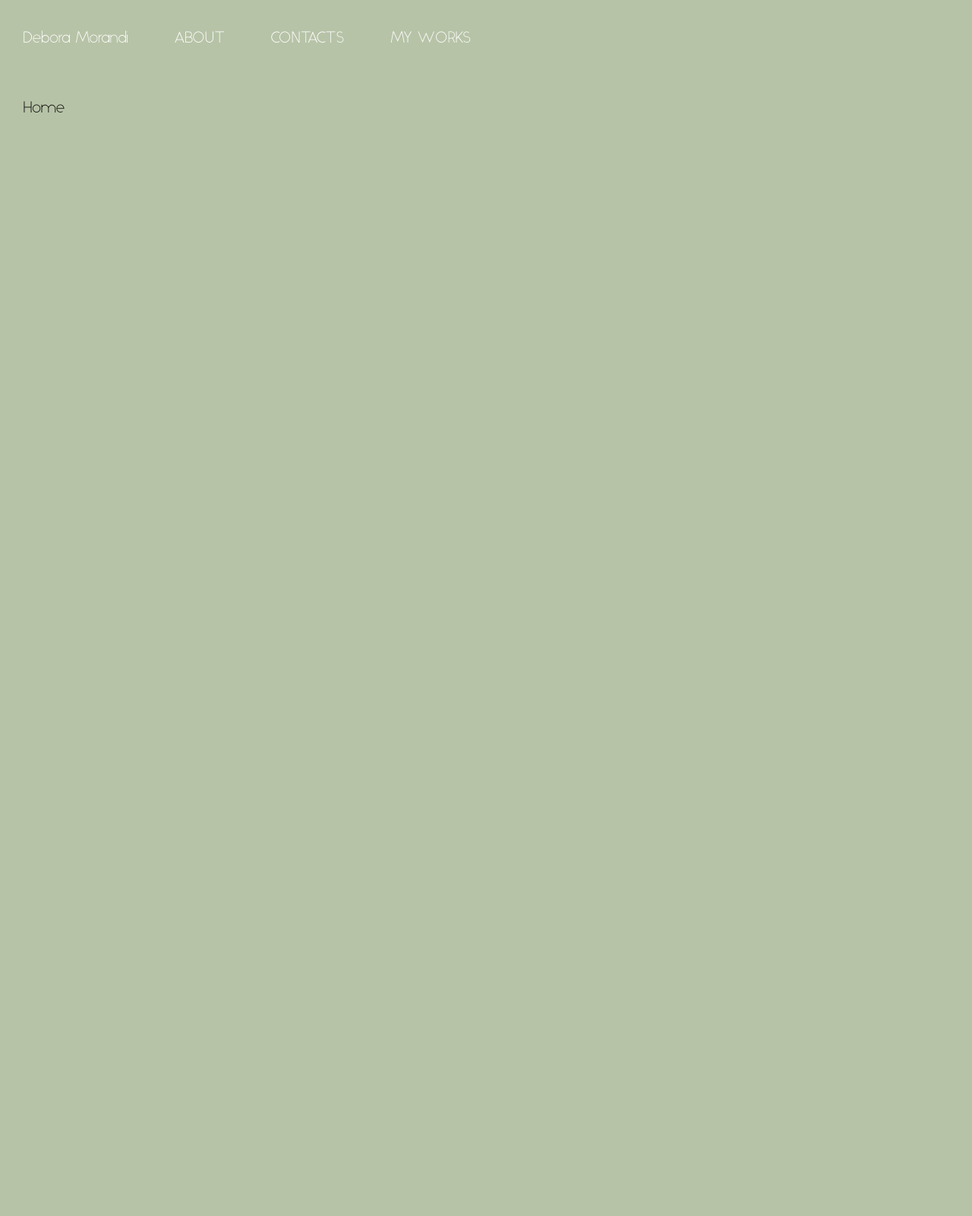
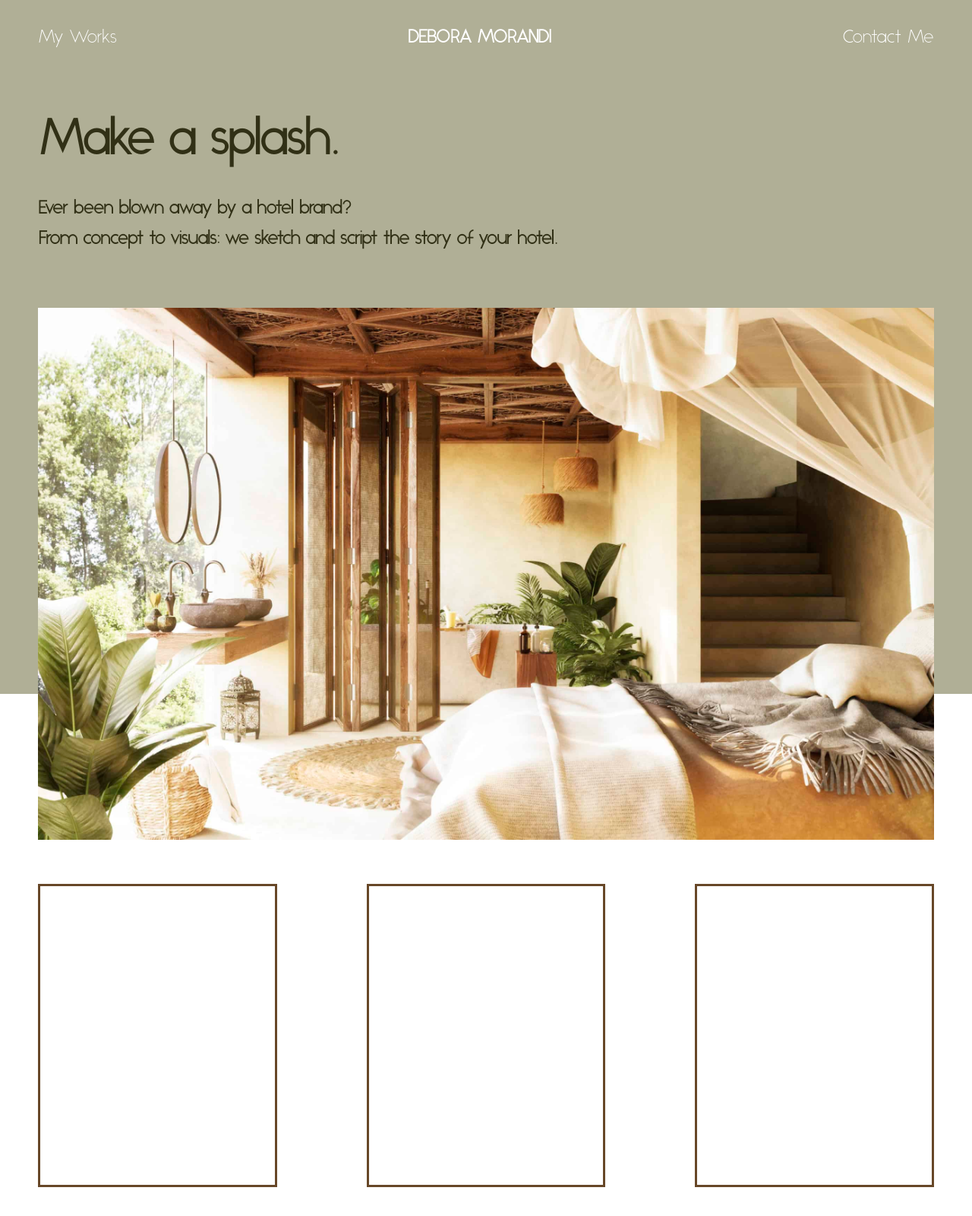
Before and after one commit to FloatIndex/react-enrichment, a React app: page / in a window 1280 px wide. Shown: the top 1600 px of the page at 76% size. Before the commit the page ends 800 px from the top, so only its background shows below. Built offline with nearby package versions, Linux system fonts and the light colour scheme.

Commit message:
update develop skeleton - create first homepage structure

```diff
--- /dev/null
+++ b/src/Assets/sass/partials/_common.scss
@@ -0,0 +1,39 @@
+@import "../variables.scss";
+
+@font-face {
+    font-family: "Alcubierre";
+    src: url(../fonts/Alcubierre.otf) format("opentype");
+}
+
+html {
+
+    body {
+        font-family: "Alcubierre";
+        font-size: 1.5rem;
+        box-sizing: border-box;
+        margin: 0;
+        padding: 0;
+        color: $secondary;
+
+        ul {
+            margin: 0;
+            padding: 0;
+            list-style-type: none;
+        }
+
+        a {
+            text-decoration: none;
+            color: inherit;
+        }
+
+        h1,
+        h2,
+        h3,
+        h4,
+        h5,
+        h6 {
+            margin: 0;
+        }
+
+    }
+}
--- a/src/sass/partials/_footer.scss
+++ b/src/Assets/sass/partials/_footer.scss
@@ -2,9 +2,6 @@
 
 footer {
     height: $footer-height;
-    width: 100%;
-    bottom: 0;
-    left: 0;
-    position: fixed;
+    background-color: $secondary;
     color: $white;
 }
--- a/src/sass/partials/_header.scss
+++ b/src/Assets/sass/partials/_header.scss
@@ -2,9 +2,8 @@
 
 header {
     height: $header-height;
-    width: 100%;
-    position: fixed;
-    top: 0;
+    background-color: $primary;
+    padding: 0 50px;
     color: $white;
 
     nav {
@@ -12,22 +11,21 @@ header {
 
         ul {
             height: 100%;
-            margin: 0;
-            padding: 0 30px;
             display: flex;
+            justify-content: space-between;
             align-items: center;
-            list-style-type: none;
-
-            li:not(:last-child) {
-                margin-right: 60px;
-            }
 
             a {
-                color: inherit;
-                text-decoration: none;
+                transition: color 0.1s;
+                transition-timing-function: ease-in;
+
+                &.bold {
+                    font-weight: bold;
+                }
 
                 &:hover {
                     color: $secondary;
+                    transition: color 0.4s;
                 }
             }
         }
--- /dev/null
+++ b/src/Assets/sass/partials/_main.scss
@@ -0,0 +1,54 @@
+main {
+
+    #first-section {
+        padding-top: 50px;
+        padding-left: 50px;
+        padding-right: 50px;
+        margin-bottom: 170px;
+        background-color: $primary;
+
+        h1 {
+            font-size: 4rem;
+            margin-bottom: 30px;
+        }
+
+        h4 {
+            line-height: 2.5rem;
+        }
+
+        img.home-img {
+            width: 100%;
+            max-height: 700px;
+            object-fit: cover;
+            object-position: bottom;
+            margin-top: 70px;
+            margin-bottom: -200px;
+        }
+    }
+
+    #second-section {
+        padding: 80px 50px;
+        display: flex;
+        justify-content: space-between;
+
+        .card {
+            width: calc(80% / 3);
+            padding-bottom: calc(100% / 3);
+            border: 3px solid $border;
+
+            &:not(:last-child) {
+                margin-right: 10%;
+            }
+        }
+    }
+
+    #third-section {
+        height: 700px;
+        background-color: $tertiary;
+    }
+
+    #fourth-section {
+        height: 200px;
+    }
+
+}
--- /dev/null
+++ b/src/Assets/sass/variables.scss
@@ -0,0 +1,13 @@
+// COLORS
+$primary: #B0AF96;
+$secondary: #313016;
+$tertiary: #f0d0a5;
+$border: #674728;
+$black: #000;
+$white: #fff;
+
+// HEIGHTS
+$header-height: 100px;
+$footer-height: 250px;
+
+// MARGIN and PADDING
--- a/src/components/Header.js
+++ b/src/components/Header.js
@@ -2,20 +2,17 @@ import { Link } from "react-router-dom";
 
 export function Header() {
     return (
-        <header className="header">
+        <header>
             <nav>
                 <ul>
                     <li>
-                        <Link to="/">Debora Morandi</Link>
+                        <Link to="/my-works">My Works</Link>
                     </li>
                     <li>
-                        <Link to="/about">ABOUT</Link>
+                        <Link className="bold" to="/">DEBORA MORANDI</Link>
                     </li>
                     <li>
-                        <Link to="/contacts">CONTACTS</Link>
-                    </li>
-                    <li>
-                        <Link to="/my-works">MY WORKS</Link>
+                        <Link to="/contacts">Contact Me</Link>
                     </li>
                 </ul>
             </nav>
--- a/src/index.css
+++ /dev/null
@@ -1,50 +0,0 @@
-body {
-    font: 14px "Century Gothic", Futura, sans-serif;
-    margin: 20px;
-  }
-
-  ol, ul {
-    padding-left: 30px;
-  }
-
-  .board-row:after {
-    clear: both;
-    content: "";
-    display: table;
-  }
-
-  .status {
-    margin-bottom: 10px;
-  }
-
-  .square {
-    background: #fff;
-    border: 1px solid #999;
-    float: left;
-    font-size: 24px;
-    font-weight: bold;
-    line-height: 34px;
-    height: 34px;
-    margin-right: -1px;
-    margin-top: -1px;
-    padding: 0;
-    text-align: center;
-    width: 34px;
-  }
-
-  .square:focus {
-    outline: none;
-  }
-
-  .kbd-navigation .square:focus {
-    background: #ddd;
-  }
-
-  .game {
-    display: flex;
-    flex-direction: row;
-  }
-
-  .game-info {
-    margin-left: 20px;
-  }
--- a/src/index.js
+++ b/src/index.js
@@ -1,6 +1,5 @@
 import React from 'react';
 import ReactDOM from 'react-dom/client';
-import './index.css';
 import { App } from "./pages/App"
 
 const root = ReactDOM.createRoot(document.getElementById("root"));
--- a/src/pages/App.js
+++ b/src/pages/App.js
@@ -4,13 +4,12 @@ import { BrowserRouter, Routes, Route } from "react-router-dom"
 
 // my components
 import { Home } from "./Home";
-import { About } from "./About";
 import { Contacts } from "./Contacts";
 import { MyWorks } from "./MyWorks";
 import { StandardLayout } from "../layout/StandardLayout";
 
 // style
-import "../sass/style.scss";
+import "../Assets/sass/style.scss";
 
 export class App extends React.Component {
     render() {
@@ -19,11 +18,9 @@ export class App extends React.Component {
                 <Routes>
                     <Route path="/" element={<StandardLayout />}>
                         <Route path="/" element={<Home />}/>
-                        <Route path="/about" element={<About />}/>
                         <Route path="/contacts" element={<Contacts />}/>
                         <Route path="/my-works" element={<MyWorks />}/>
                     </Route>
-
                 </Routes>
             </BrowserRouter>
         )
--- a/src/pages/Home.js
+++ b/src/pages/Home.js
@@ -1,7 +1,29 @@
+// image
+import HOME_IMG from "../Assets/images/home_image.jpg";
+
 export function Home() {
     return (
-        <section>
-            Home
-        </section>
+        <>
+            <section id="first-section">
+                <h1>Make a splash.</h1>
+                <h4>Ever been blown away by a hotel brand?</h4>
+                <h4>From concept to visuals: we sketch and script the story of your hotel.</h4>
+                <img className="home-img" src={HOME_IMG} alt="bali interior hotel" />
+            </section>
+
+            <section id="second-section">
+                <div className="card"></div>
+                <div className="card"></div>
+                <div className="card"></div>
+            </section>
+
+            <section id="third-section">
+
+            </section>
+
+            <section id="fourth-section">
+
+            </section>
+        </>
     );
 }
--- a/src/sass/partials/_common.scss
+++ /dev/null
@@ -1,18 +0,0 @@
-@import "../variables.scss";
-
-@font-face {
-    font-family: "Alcubierre";
-    src: url(../fonts/Alcubierre.otf) format("opentype");
-}
-
-html {
-
-    body {
-        font-family: "Alcubierre" !important;
-        font-size: 1.3rem;
-        box-sizing: border-box;
-        margin: 0;
-        padding: 0;
-        background-color: $primary;
-    }
-}
--- a/src/sass/partials/_main.scss
+++ /dev/null
@@ -1,5 +0,0 @@
-main {
-    height: calc(100vh - $header-height - $footer-height);
-    margin-top: $header-height;
-    padding: 30px;
-}
--- a/src/sass/variables.scss
+++ /dev/null
@@ -1,9 +0,0 @@
-// COLORS
-$primary: #b7c3a7;
-$secondary: #494e42;
-$black: #000;
-$white: #fff;
-
-// HEIGHTS
-$header-height: 100px;
-$footer-height: 100px;
```
Also changed, not shown: src/Assets/images/home_image.jpg (added), src/Assets/sass/fonts/Alcubierre.otf (renamed from src/sass/fonts/Alcubierre.otf), src/Assets/sass/style.scss (renamed from src/sass/style.scss).
